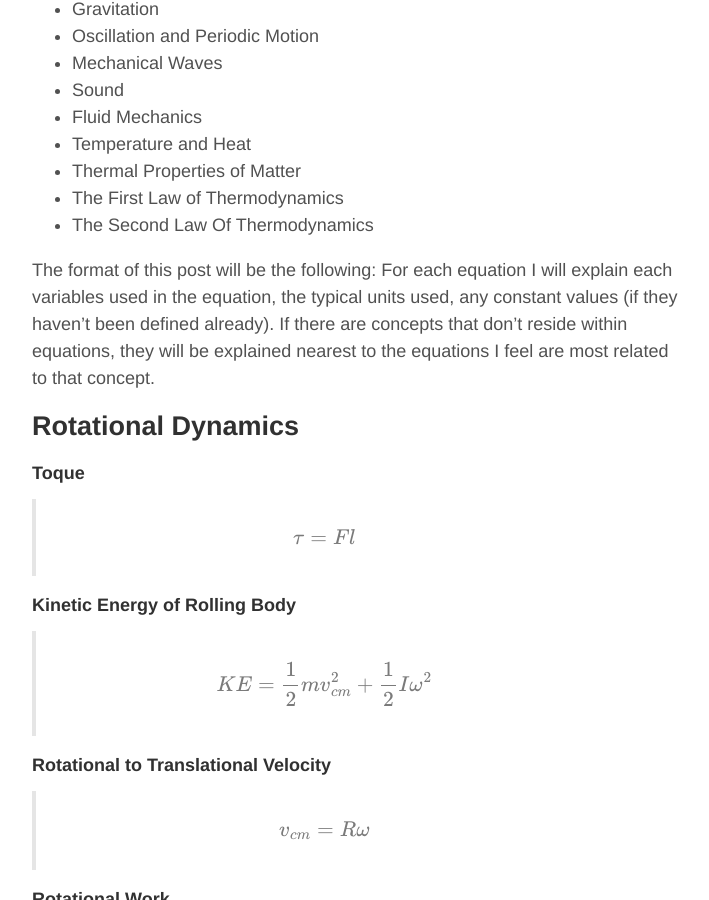
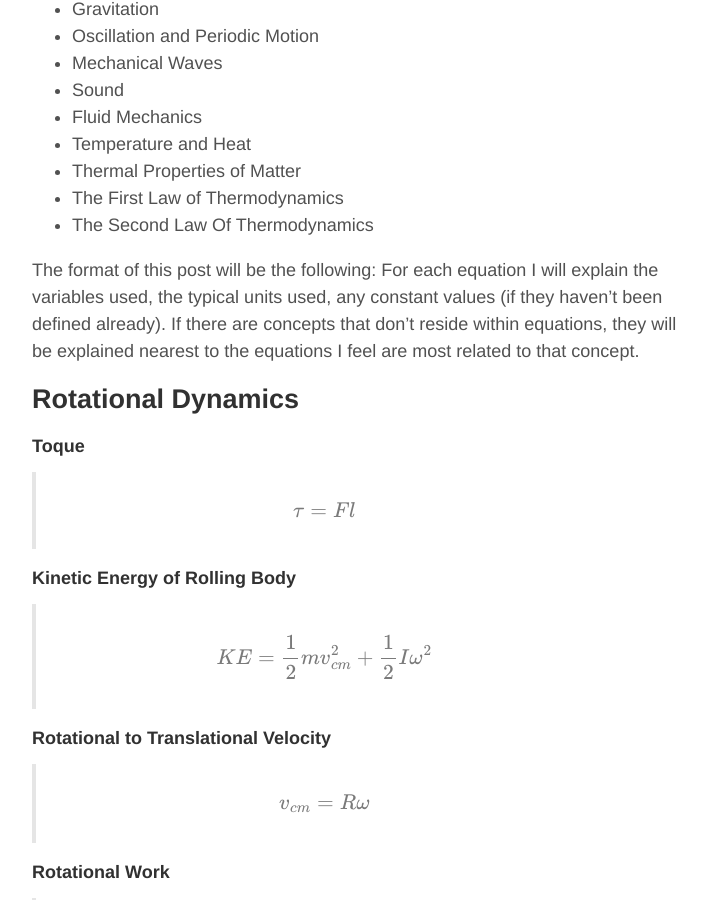
Before and after one commit to ZacBlanco/zacblanco.github.io, a Jekyll site: the page built from _posts/2015-05-10-physics-review.md, in a window 1280 px wide and 900 px high, scrolled down 320 px. Shown: the whole window, without its empty margins (284-993 px from the left). Built offline with Jekyll 4.4.1, drawn with Linux system fonts in a browser that asks for light colours; formulas are drawn with MathJax 3; comment, search, counter and statistics services are not loaded.

Commit message:
grammar change

```diff
--- a/_posts/2015-05-10-physics-review.md
+++ b/_posts/2015-05-10-physics-review.md
@@ -18,7 +18,7 @@ The topics covered in this course are:
 - The First Law of Thermodynamics
 - The Second Law Of Thermodynamics
 
-The format of this post will be the following: For each equation I will explain each variables used in the equation, the typical units used, any constant values (if they haven't been defined already). If there are concepts that don't reside within equations, they will be explained nearest to the equations I feel are most related to that concept.
+The format of this post will be the following: For each equation I will explain the variables used, the typical units used, any constant values (if they haven't been defined already). If there are concepts that don't reside within equations, they will be explained nearest to the equations I feel are most related to that concept.
 
 
 ## Rotational Dynamics
```
Also changed, not shown: 9 other files.
